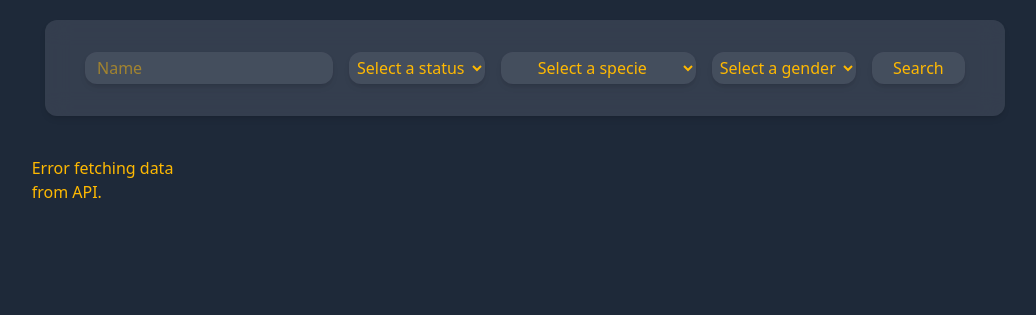
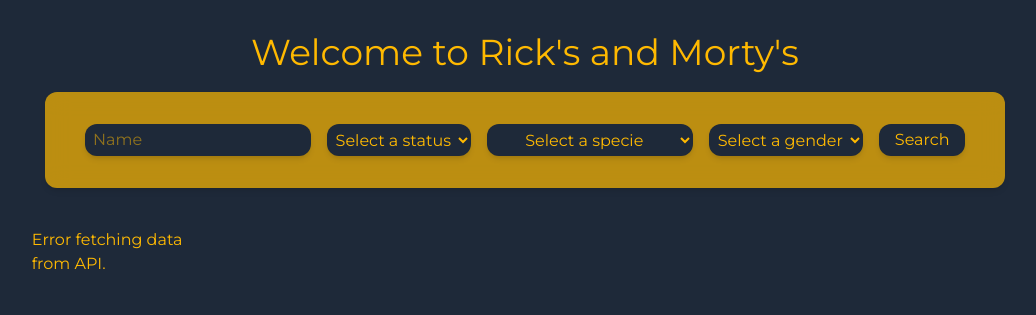
Before and after one commit to Mormito/RicksAndMortys, a PHP site: page / in a window 1280 px wide. Shown: the top 315 px of the page, without its empty margins (115-1151 px from the left). Run offline with PHP 8.4, Linux system fonts and the light colour scheme; data that the repository does not hold is empty.

Commit message:
Changing styles

```diff
--- a/index.php
+++ b/index.php
@@ -5,26 +5,28 @@
     <meta charset="UTF-8">
     <meta name="viewport" content="width=device-width, initial-scale=1.0">
     <link rel="stylesheet" href="src/css/output.css">
-    <title>Document</title>
+    <title>Rick's and Morty's</title>
 </head>
-<body class="bg-gray-800 text-amber-400">
+<body>
+
+    <div class="w-full flex flex-col justify-center items-center mt-6 lg:mt-8">
+        <h1 class="text-2xl lg:text-4xl pallete">Welcome to Rick's and Morty's</h1>
+    </div>
 
     <div class="w-full flex flex-col justify-center items-center">
 
-        <form method="post"
-          class="w-11/12 lg:w-6/8 flex flex-col md:flex-row justify-center mt-5 gap-4
-          bg-gray-500/30 backdrop-blur-md rounded-xl shadow-md px-10 py-8">
+        <form method="post">
 
-            <input type="text" name="name" placeholder="Name" class="lg:w-1/3 p-1 pl-3 bg-gray-500/30 rounded-xl shadow-md outline-none focus:ring-2 focus:ring-amber-400">
+            <input type="text" name="name" placeholder="Name" class="lg:w-1/3 p-1 pl-3">
 
-                <select name="status" class="p-1 bg-gray-500/30 rounded-xl shadow-md flex-1 text-center outline-none focus:ring-2 focus:ring-amber-400">
+                <select name="status" class="flex-1 text-center">
                     <option value="">Select a status</option>
                     <option value="Alive">Alive</option>
                     <option value="Dead">Dead</option>
                     <option value="Unknown">Unknown</option>
                 </select>
 
-                <select name="specie" class="p-1 bg-gray-500/30 rounded-xl shadow-md flex-1 text-center outline-none focus:ring-2 focus:ring-amber-400">
+                <select name="specie"class="flex-1 text-center">
                     <option value="">Select a specie</option>
                     <option value="Human">Human</option>
                     <option value="Alien">Alien</option>
@@ -38,7 +40,7 @@
                     <option value="Unknown">Unknown</option>
                 </select>
 
-                <select name="gender" class="p-1 bg-gray-500/30 rounded-xl shadow-md flex-1 text-center outline-none focus:ring-2 focus:ring-amber-400">
+                <select name="gender" class="flex-1 text-center">
                     <option value="">Select a gender</option>
                     <option value="Male">Male</option>
                     <option value="Female">Female</option>
@@ -46,10 +48,10 @@
                     <option value="Unknown">Unknown</option>
                 </select>
 
-            <button type="submit" class="lg:w-1/8 p-1 bg-gray-500/30 rounded-xl shadow-md cursor-pointer outline-none focus:ring-2 focus:ring-amber-400">Search</button>
+            <button type="submit" class="lg:w-1/8 shadow-md cursor-pointer">Search</button>
         </form>
 
-    <div class="w-full md:w-11/12 lg:w-10/12 grid grid-cols-1 md:grid-cols-3 lg:grid-cols-5 gap-10 p-10">
+    <div class="w-full md:w-11/12 lg:w-10/12 grid grid-cols-1 md:grid-cols-3 lg:grid-cols-5 gap-10 p-10 pallete">
 
 <?php
 #API URL
@@ -88,6 +90,8 @@ foreach($data->results as $character){
     ';
 }
 
+$next_page = $data->info->next;
+
 ?>
 
     </div>
--- a/src/css/output.css
+++ b/src/css/output.css
@@ -1,4 +1,5 @@
 /*! tailwindcss v4.1.14 | MIT License | https://tailwindcss.com */
+@import url('https://fonts.googleapis.com/css2?family=Montserrat:ital,wght@0,100..900;1,100..900&display=swap');
 @layer properties;
 @layer theme, base, components, utilities;
 @layer theme {
@@ -8,19 +9,25 @@
     --font-mono: ui-monospace, SFMono-Regular, Menlo, Monaco, Consolas, "Liberation Mono",
       "Courier New", monospace;
     --color-amber-400: oklch(82.8% 0.189 84.429);
-    --color-gray-500: oklch(55.1% 0.027 264.364);
     --color-gray-800: oklch(27.8% 0.033 256.848);
     --spacing: 0.25rem;
     --text-base: 1rem;
     --text-base--line-height: calc(1.5 / 1);
-    --text-xl: 1.25rem;
-    --text-xl--line-height: calc(1.75 / 1.25);
+    --text-lg: 1.125rem;
+    --text-lg--line-height: calc(1.75 / 1.125);
+    --text-2xl: 1.5rem;
+    --text-2xl--line-height: calc(2 / 1.5);
+    --text-4xl: 2.25rem;
+    --text-4xl--line-height: calc(2.5 / 2.25);
+    --font-weight-light: 300;
     --font-weight-semibold: 600;
     --radius-xl: 0.75rem;
     --radius-2xl: 1rem;
+    --ease-in-out: cubic-bezier(0.4, 0, 0.2, 1);
     --blur-md: 12px;
     --default-font-family: var(--font-sans);
     --default-mono-font-family: var(--font-mono);
+    --font-montserrat: "Montserrat", sans-serif;
   }
 }
 @layer base {
@@ -172,17 +179,14 @@
   }
 }
 @layer utilities {
-  .mt-5 {
-    margin-top: calc(var(--spacing) * 5);
+  .mt-6 {
+    margin-top: calc(var(--spacing) * 6);
   }
   .flex {
     display: flex;
   }
   .grid {
     display: grid;
-  }
-  .w-11\/12 {
-    width: calc(11/12 * 100%);
   }
   .w-full {
     width: 100%;
@@ -205,23 +209,8 @@
   .justify-center {
     justify-content: center;
   }
-  .gap-4 {
-    gap: calc(var(--spacing) * 4);
-  }
   .gap-10 {
     gap: calc(var(--spacing) * 10);
-  }
-  .rounded-xl {
-    border-radius: var(--radius-xl);
-  }
-  .bg-gray-500\/30 {
-    background-color: color-mix(in srgb, oklch(55.1% 0.027 264.364) 30%, transparent);
-    @supports (color: color-mix(in lab, red, red)) {
-      background-color: color-mix(in oklab, var(--color-gray-500) 30%, transparent);
-    }
-  }
-  .bg-gray-800 {
-    background-color: var(--color-gray-800);
   }
   .p-1 {
     padding: calc(var(--spacing) * 1);
@@ -229,44 +218,19 @@
   .p-10 {
     padding: calc(var(--spacing) * 10);
   }
-  .px-10 {
-    padding-inline: calc(var(--spacing) * 10);
-  }
-  .py-8 {
-    padding-block: calc(var(--spacing) * 8);
-  }
   .pl-3 {
     padding-left: calc(var(--spacing) * 3);
   }
   .text-center {
     text-align: center;
   }
-  .text-amber-400 {
-    color: var(--color-amber-400);
+  .text-2xl {
+    font-size: var(--text-2xl);
+    line-height: var(--tw-leading, var(--text-2xl--line-height));
   }
   .shadow-md {
     --tw-shadow: 0 4px 6px -1px var(--tw-shadow-color, rgb(0 0 0 / 0.1)), 0 2px 4px -2px var(--tw-shadow-color, rgb(0 0 0 / 0.1));
     box-shadow: var(--tw-inset-shadow), var(--tw-inset-ring-shadow), var(--tw-ring-offset-shadow), var(--tw-ring-shadow), var(--tw-shadow);
-  }
-  .backdrop-blur-md {
-    --tw-backdrop-blur: blur(var(--blur-md));
-    -webkit-backdrop-filter: var(--tw-backdrop-blur,) var(--tw-backdrop-brightness,) var(--tw-backdrop-contrast,) var(--tw-backdrop-grayscale,) var(--tw-backdrop-hue-rotate,) var(--tw-backdrop-invert,) var(--tw-backdrop-opacity,) var(--tw-backdrop-saturate,) var(--tw-backdrop-sepia,);
-    backdrop-filter: var(--tw-backdrop-blur,) var(--tw-backdrop-brightness,) var(--tw-backdrop-contrast,) var(--tw-backdrop-grayscale,) var(--tw-backdrop-hue-rotate,) var(--tw-backdrop-invert,) var(--tw-backdrop-opacity,) var(--tw-backdrop-saturate,) var(--tw-backdrop-sepia,);
-  }
-  .outline-none {
-    --tw-outline-style: none;
-    outline-style: none;
-  }
-  .focus\:ring-2 {
-    &:focus {
-      --tw-ring-shadow: var(--tw-ring-inset,) 0 0 0 calc(2px + var(--tw-ring-offset-width)) var(--tw-ring-color, currentcolor);
-      box-shadow: var(--tw-inset-shadow), var(--tw-inset-ring-shadow), var(--tw-ring-offset-shadow), var(--tw-ring-shadow), var(--tw-shadow);
-    }
-  }
-  .focus\:ring-amber-400 {
-    &:focus {
-      --tw-ring-color: var(--color-amber-400);
-    }
   }
   .md\:w-11\/12 {
     @media (width >= 48rem) {
@@ -278,9 +242,9 @@
       grid-template-columns: repeat(3, minmax(0, 1fr));
     }
   }
-  .md\:flex-row {
-    @media (width >= 48rem) {
-      flex-direction: row;
+  .lg\:mt-8 {
+    @media (width >= 64rem) {
+      margin-top: calc(var(--spacing) * 8);
     }
   }
   .lg\:w-1\/3 {
@@ -293,11 +257,6 @@
       width: calc(1/8 * 100%);
     }
   }
-  .lg\:w-6\/8 {
-    @media (width >= 64rem) {
-      width: calc(6/8 * 100%);
-    }
-  }
   .lg\:w-10\/12 {
     @media (width >= 64rem) {
       width: calc(10/12 * 100%);
@@ -308,6 +267,77 @@
       grid-template-columns: repeat(5, minmax(0, 1fr));
     }
   }
+  .lg\:text-4xl {
+    @media (width >= 64rem) {
+      font-size: var(--text-4xl);
+      line-height: var(--tw-leading, var(--text-4xl--line-height));
+    }
+  }
+}
+body {
+  background-color: var(--color-gray-800);
+  font-family: var(--font-montserrat);
+}
+form {
+  margin-top: calc(var(--spacing) * 5);
+  display: flex;
+  width: calc(11/12 * 100%);
+  flex-direction: column;
+  justify-content: center;
+  gap: calc(var(--spacing) * 4);
+  border-radius: var(--radius-xl);
+  background-color: color-mix(in srgb, oklch(82.8% 0.189 84.429) 70%, transparent);
+  @supports (color: color-mix(in lab, red, red)) {
+    background-color: color-mix(in oklab, var(--color-amber-400) 70%, transparent);
+  }
+  padding-inline: calc(var(--spacing) * 10);
+  padding-block: calc(var(--spacing) * 8);
+  --tw-shadow: 0 4px 6px -1px var(--tw-shadow-color, rgb(0 0 0 / 0.1)), 0 2px 4px -2px var(--tw-shadow-color, rgb(0 0 0 / 0.1));
+  box-shadow: var(--tw-inset-shadow), var(--tw-inset-ring-shadow), var(--tw-ring-offset-shadow), var(--tw-ring-shadow), var(--tw-shadow);
+  --tw-backdrop-blur: blur(var(--blur-md));
+  -webkit-backdrop-filter: var(--tw-backdrop-blur,) var(--tw-backdrop-brightness,) var(--tw-backdrop-contrast,) var(--tw-backdrop-grayscale,) var(--tw-backdrop-hue-rotate,) var(--tw-backdrop-invert,) var(--tw-backdrop-opacity,) var(--tw-backdrop-saturate,) var(--tw-backdrop-sepia,);
+  backdrop-filter: var(--tw-backdrop-blur,) var(--tw-backdrop-brightness,) var(--tw-backdrop-contrast,) var(--tw-backdrop-grayscale,) var(--tw-backdrop-hue-rotate,) var(--tw-backdrop-invert,) var(--tw-backdrop-opacity,) var(--tw-backdrop-saturate,) var(--tw-backdrop-sepia,);
+  @media (width >= 48rem) {
+    flex-direction: row;
+  }
+  @media (width >= 64rem) {
+    width: calc(6/8 * 100%);
+  }
+}
+.pallete {
+  color: var(--color-amber-400);
+}
+input, select, button {
+  border-radius: var(--radius-xl);
+  background-color: var(--color-gray-800);
+  padding: calc(var(--spacing) * 1);
+  color: var(--color-amber-400);
+  --tw-shadow: 0 4px 6px -1px var(--tw-shadow-color, rgb(0 0 0 / 0.1)), 0 2px 4px -2px var(--tw-shadow-color, rgb(0 0 0 / 0.1));
+  box-shadow: var(--tw-inset-shadow), var(--tw-inset-ring-shadow), var(--tw-ring-offset-shadow), var(--tw-ring-shadow), var(--tw-shadow);
+  --tw-duration: 100ms;
+  transition-duration: 100ms;
+  --tw-ease: var(--ease-in-out);
+  transition-timing-function: var(--ease-in-out);
+  --tw-outline-style: none;
+  outline-style: none;
+  &:focus {
+    --tw-ring-shadow: var(--tw-ring-inset,) 0 0 0 calc(2px + var(--tw-ring-offset-width)) var(--tw-ring-color, currentcolor);
+    box-shadow: var(--tw-inset-shadow), var(--tw-inset-ring-shadow), var(--tw-ring-offset-shadow), var(--tw-ring-shadow), var(--tw-shadow);
+  }
+  &:focus {
+    --tw-ring-color: var(--color-amber-400);
+  }
+}
+input {
+  padding-left: calc(var(--spacing) * 2);
+}
+button {
+  --tw-duration: 300ms;
+  transition-duration: 300ms;
+}
+button:hover, button:focus {
+  background-color: var(--color-amber-400);
+  color: var(--color-gray-800);
 }
 .card {
   display: flex;
@@ -326,14 +356,16 @@
   border-width: 1px;
 }
 .card h3 {
-  font-size: var(--text-xl);
-  line-height: var(--tw-leading, var(--text-xl--line-height));
+  font-size: var(--text-lg);
+  line-height: var(--tw-leading, var(--text-lg--line-height));
   --tw-font-weight: var(--font-weight-semibold);
   font-weight: var(--font-weight-semibold);
 }
 .card p {
   font-size: var(--text-base);
   line-height: var(--tw-leading, var(--text-base--line-height));
+  --tw-font-weight: var(--font-weight-light);
+  font-weight: var(--font-weight-light);
 }
 @property --tw-shadow {
   syntax: "*";
@@ -436,6 +468,14 @@
   syntax: "*";
   inherits: false;
 }
+@property --tw-duration {
+  syntax: "*";
+  inherits: false;
+}
+@property --tw-ease {
+  syntax: "*";
+  inherits: false;
+}
 @property --tw-border-style {
   syntax: "*";
   inherits: false;
@@ -471,6 +511,8 @@
       --tw-backdrop-opacity: initial;
       --tw-backdrop-saturate: initial;
       --tw-backdrop-sepia: initial;
+      --tw-duration: initial;
+      --tw-ease: initial;
       --tw-border-style: solid;
       --tw-font-weight: initial;
     }
```
Also changed, not shown: src/css/input.css (+33 -2 lines).
